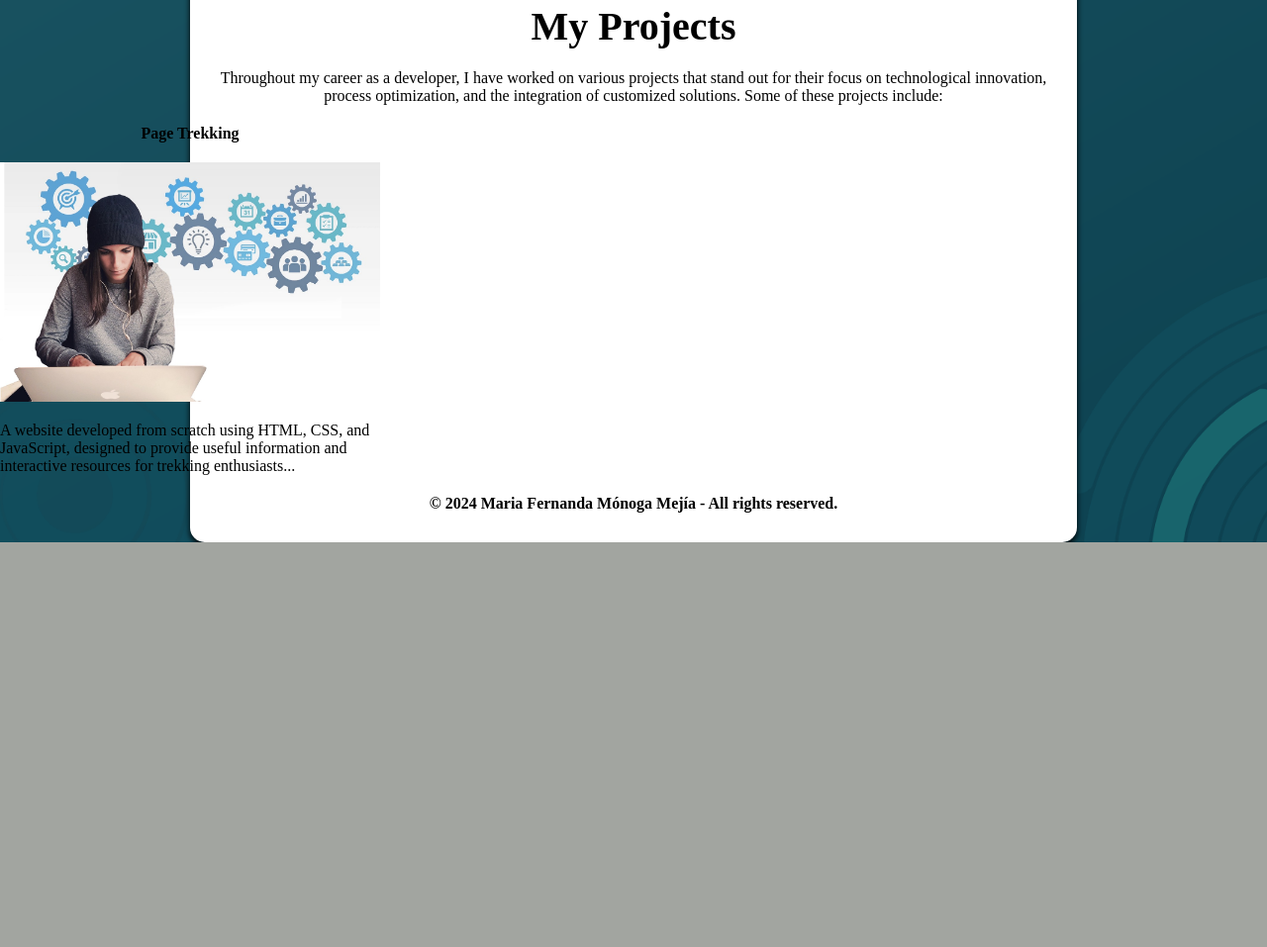
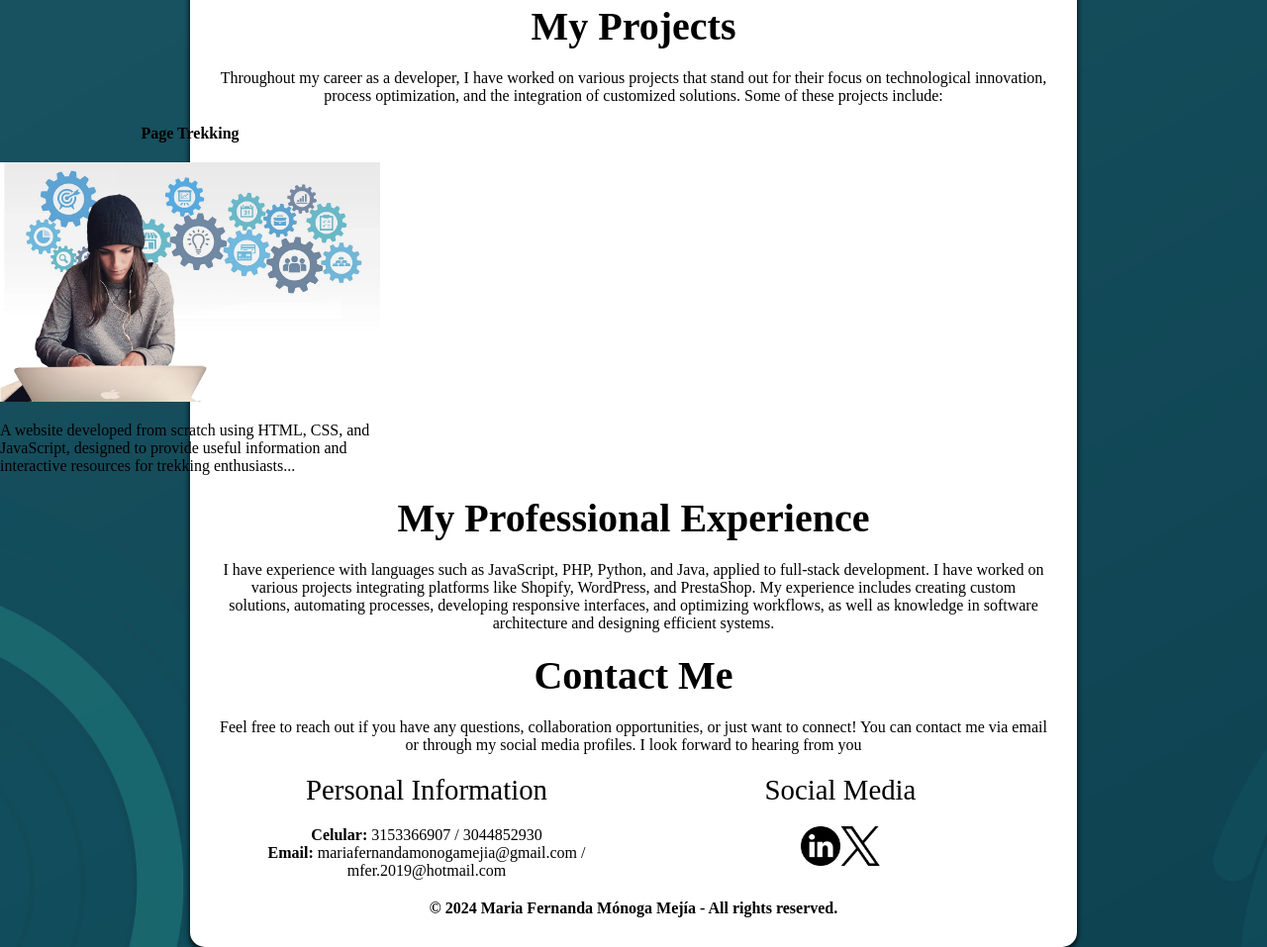
Before and after one commit to mfer17/mfer17, a plain HTML site: page index.html in a window 1280 px wide. Shown: the part 625-1582 px from the top of the page at 99% size. Before the commit the page ends 1173 px from the top, so only its background shows below. Drawn offline with Linux system fonts and the light colour scheme; a web font is replaced by a local one.

Commit message:
agregar información a my professional experience and contact me

```diff
--- a/index.html
+++ b/index.html
@@ -92,11 +92,35 @@
                     </div>
                 </div>
             </section>
-            <section id="ProfessionalExperience">
+            <section id="ProfessionalExperience" class="margin-top-20 width-full display-flex justify-content-space-around flex-direction-column-mobile">
+                <div class="width-full display-flex align-items-center flex-direction-column">
+                    <h2 class="color-black margin-bottom-20 font-size-2-5-rem">My Professional Experience</h2>
+                    <p class="color-black font-size-1-rem text-align-center">I have experience with languages such as JavaScript, PHP, Python, and Java, applied to full-stack development. I have worked on various projects integrating platforms like Shopify, WordPress, and PrestaShop. My experience includes creating custom solutions, automating processes, developing responsive interfaces, and optimizing workflows, as well as knowledge in software architecture and designing efficient systems.</p>
 
+                </div>
             </section>
-            <section id="Contact">
+            <section id="Contact" class="margin-top-20 width-full display-flex justify-content-space-around flex-direction-column-mobile margin-bottom-20">
+                <div class="width-full display-flex align-items-center flex-direction-column">
+                    <h2 class="color-black margin-bottom-20 font-size-2-5-rem">Contact Me</h2>
+                    <p class="color-black font-size-1-rem text-align-center margin-bottom-20">Feel free to reach out if you have any questions, collaboration opportunities, or just want to connect! You can contact me via email or through my social media profiles. I look forward to hearing from you</p>
+                    <div class="width-full display-flex justify-content-space-around">
+                        <div class="display-flex flex-direction-column width-40 align-items-center">
+                            <p class="color-black font-size-1-8-rem margin-bottom-20">Personal Information</p>
+                            <p class="color-black text-align-center">
+                                <strong>Celular:</strong> 3153366907 / 3044852930 <br/>
+                                <strong>Email: </strong> mariafernandamonogamejia@gmail.com / mfer.2019@hotmail.com
+                            </p>
+                        </div>
+                        <div class="display-flex flex-direction-column width-40 align-items-center">
+                            <p class="color-black font-size-1-8-rem margin-bottom-20">Social Media</p>
+                            <div class="display-flex">
+                                <a href="https://www.linkedin.com/public-profile/settings?trk=d_flagship3_profile_self_view_public_profile" target="_blank"><img class="width-40-px" src="images/5279114_linkedin_network_social network_linkedin logo_icon.png" alt="Linkedin"/></a>
+                                <a href="https://x.com/mafemome" target="_blank"><img class="width-40-px" src="images/11244080_x_twitter_elon musk_twitter new logo_icon.png" alt="Twitter"/></a>
+                            </div>
+                        </div>
 
+                    </div>
+                </div>
             </section>
         </main>
 
```
